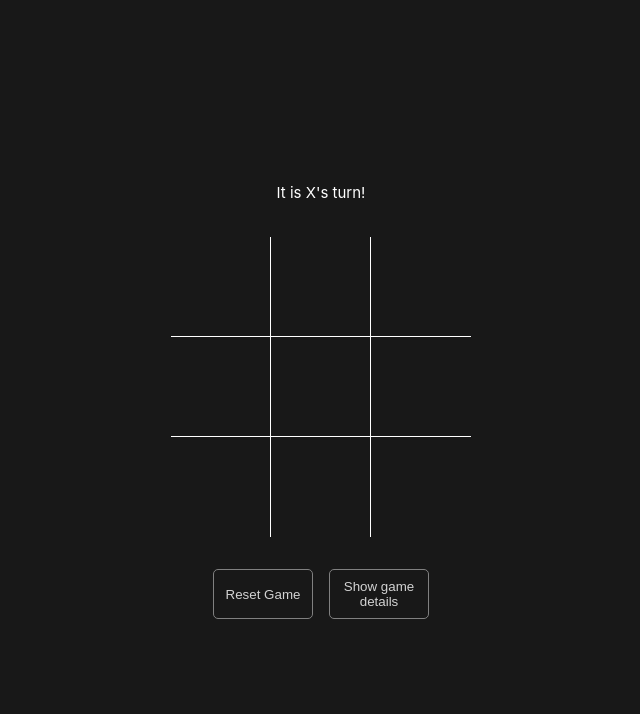
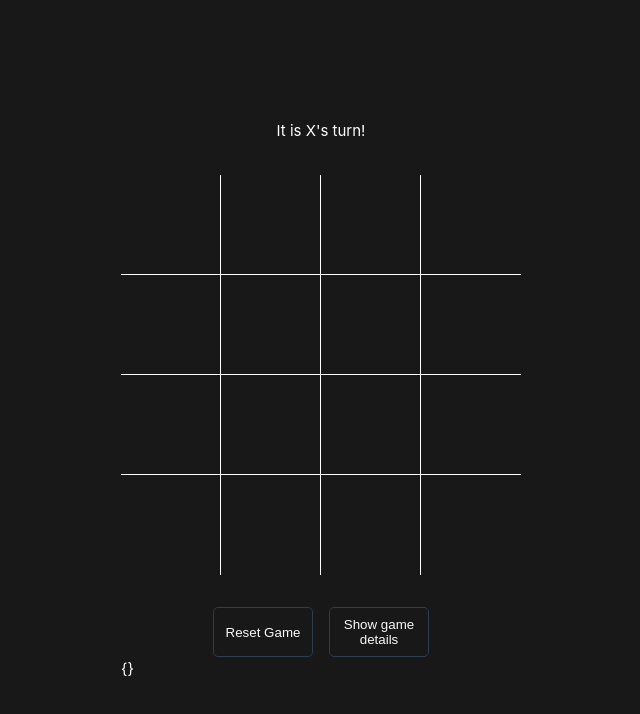
Before and after one commit to myapos/tic-tac-toe, a Vue app: page / in a window 1280 px wide. Shown: the top 714 px of the page, without its empty margins (319-959 px from the left). Built offline with nearby package versions, Linux system fonts and the light colour scheme.

Commit message:
splitted componentsand basic approach to detect winning cells along with styling

```diff
--- a/src/App.vue
+++ b/src/App.vue
@@ -1,6 +1,6 @@
 <template>
   <div class="tic-tac-toe-container">
-    <tic-tac-toe :N="3" :M="3"></tic-tac-toe>
+    <tic-tac-toe :N="4" :M="3"></tic-tac-toe>
   </div>
 </template>
 
--- a/src/assets/base.css
+++ b/src/assets/base.css
@@ -21,6 +21,9 @@
   --vt-c-text-dark-2: rgba(235, 235, 235, 0.64);
 
   --border: 1px solid var(--vt-c-white);
+
+  --highlight-color: green;
+  --border-color: gray;
 }
 
 /* semantic color variables for this project */
--- a/src/components/DisplayGrid.vue
+++ b/src/components/DisplayGrid.vue
@@ -1,24 +1,13 @@
 <template>
   <div class="grid-container" :style="containerStyles">
     <template v-for="(row, rowIdx) in grid" :key="rowIdx">
-      <div
-        v-for="(mark, colIdx) in row"
-        :key="colIdx"
-        :class="buildClassNames({ rowIdx, colIdx, length: grid.length })"
-        @click.prevent="$emit('click-cell', { rowIdx, colIdx })"
-      >
-        {{ mark || '' }}
-      </div>
+      <grid-cell :row="row" :grid="grid" :rowIdx="rowIdx" :onClick="handleClickCell"></grid-cell>
     </template>
   </div>
 </template>
 
 <script lang="ts">
-interface buildClassNamesI {
-  rowIdx: number
-  colIdx: number
-  length: number
-}
+import GridCell from './ui/GridCell.vue'
 
 export default {
   props: {
@@ -28,6 +17,7 @@ export default {
     }
   },
   emits: ['click-cell'],
+  components: { GridCell },
   name: 'DisplayGrid',
   data() {
     return {
@@ -38,46 +28,8 @@ export default {
     }
   },
   methods: {
-    buildClassNames({ rowIdx, colIdx, length }: buildClassNamesI): string {
-      let classes = 'grid-cell'
-      const isFirstRow = rowIdx === 0
-      const isLastRow = rowIdx === length - 1
-      const isFirstCol = colIdx === 0
-      const isLastCol = colIdx === length - 1
-
-      if (isFirstRow && isFirstCol) {
-        return classes.concat(' first-row first-col')
-      }
-
-      if (isFirstRow && isLastCol) {
-        return classes.concat(' first-row last-col')
-      }
-
-      if (isLastRow && isFirstCol) {
-        return classes.concat(' last-row first-col')
-      }
-
-      if (isLastRow && isLastCol) {
-        return classes.concat(' last-row last-col')
-      }
-
-      if (isFirstRow) {
-        return classes.concat(' first-row')
-      }
-
-      if (isLastRow) {
-        return classes.concat(' last-row')
-      }
-
-      if (isFirstCol) {
-        return classes.concat(' first-col')
-      }
-
-      if (isLastCol) {
-        return classes.concat(' last-col')
-      }
-
-      return classes
+    handleClickCell(args) {
+      this.$emit('click-cell', args)
     }
   }
 }
@@ -88,24 +40,4 @@ export default {
   display: grid;
   border: 0px;
 }
-
-.grid-cell {
-  text-align: center;
-  border-bottom: var(--border);
-  border-right: var(--border);
-  font-size: 1.3rem;
-  padding: 2rem;
-}
-
-.grid-cell:hover {
-  cursor: pointer;
-}
-
-.grid-cell.last-row {
-  border-bottom: 0px;
-}
-
-.grid-cell.last-col {
-  border-right: 0px;
-}
 </style>
--- a/src/components/TicTacToe.vue
+++ b/src/components/TicTacToe.vue
@@ -7,10 +7,11 @@
         <reset-game :onReset="handleReset"></reset-game>
         <custom-button @click="toggleDetails">Show game details</custom-button>
       </div>
-      <div class="info" v-show="showDetails">Looking for {{ M }} consecutive values</div>
+      <div class="gameDetails" v-show="showDetails">Looking for {{ M }} consecutive values</div>
     </app-controls>
   </div>
   <div v-else>Not valid N,M parameters</div>
+  <div>{{ gameResult }}</div>
 </template>
 
 <script lang="ts">
@@ -58,7 +59,8 @@ export default {
       X,
       O,
       isXTurn: true,
-      showDetails: false
+      showDetails: false,
+      gameResult: {}
     }
   },
   computed: {},
@@ -101,6 +103,12 @@ export default {
 
       if (rowResult.won) {
         this.setFeedback(`Player ${rowResult.winner} wins!`)
+        this.setGameResult({
+          rowIdx,
+          colIdx,
+          winner: rowResult.winner,
+          type: 'row'
+        })
         return
       }
 
@@ -115,6 +123,12 @@ export default {
 
       if (colResult.won) {
         this.setFeedback(`Player ${colResult.winner} wins!`)
+        this.setGameResult({
+          rowIdx,
+          colIdx,
+          winner: colResult.winner,
+          type: 'col'
+        })
         return
       }
 
@@ -129,6 +143,12 @@ export default {
 
       if (primaryDiagonalResult.won) {
         this.setFeedback(`Player ${primaryDiagonalResult.winner} wins!`)
+        this.setGameResult({
+          rowIdx,
+          colIdx,
+          winner: primaryDiagonalResult.winner,
+          type: 'primary'
+        })
         return
       }
 
@@ -143,6 +163,12 @@ export default {
 
       if (secondaryDiagonalResult.won) {
         this.setFeedback(`Player ${secondaryDiagonalResult.winner} wins!`)
+        this.setGameResult({
+          rowIdx,
+          colIdx,
+          winner: secondaryDiagonalResult.winner,
+          type: 'secondary'
+        })
         return
       }
       this.setGrid(newGrid)
@@ -176,6 +202,10 @@ export default {
       this.setIsXTurn()
       this.setFeedback("It is X's turn!")
       this.pos = []
+      this.gameResult = {}
+    },
+    setGameResult(result) {
+      this.gameResult = result
     }
   },
   watch: {
@@ -201,9 +231,9 @@ export default {
   align-items: center;
 }
 
-.info {
+.gameDetails {
   font-size: 0.8rem;
-  color: lightgrey;
+  color: var(--vt-c-text-dark-2);
   padding: 5px;
   text-align: center;
 }
--- a/src/components/checkUtils/checkColumns.ts
+++ b/src/components/checkUtils/checkColumns.ts
@@ -3,15 +3,19 @@ import type { checkI } from './types'
 const checkColumns = ({ grid, startRowIdx, startColIdx, lookingFor, target }: checkI) => {
   let i = startRowIdx,
     j = startColIdx
-  let countValues = 0
+  let countValuesUp = 0
+  let countValuesDown = 0
 
   //search up
   while (i >= 0 && grid[i][j] === lookingFor) {
-    countValues++
+    countValuesUp++
     i--
   }
 
-  if (countValues === target) {
+  if (countValuesUp === target) {
+    for (let c = 0; c < target; c++) {
+      grid[startRowIdx - c][startColIdx] = `${lookingFor} - W`
+    }
     // winner
     return {
       winner: lookingFor,
@@ -24,11 +28,17 @@ const checkColumns = ({ grid, startRowIdx, startColIdx, lookingFor, target }: ch
 
   //search down from the next row
   while (i < grid.length && grid[i][j] === lookingFor) {
-    countValues++
+    countValuesDown++
     i++
   }
 
-  if (countValues === target) {
+  if (countValuesUp + countValuesDown === target) {
+    for (let c = 0; c < target; c++) {
+      const winCellRowIdx = startRowIdx - countValuesUp + c + 1
+
+      grid[winCellRowIdx][startColIdx] = `${lookingFor} - W`
+    }
+
     // winner
     return {
       winner: lookingFor,
--- a/src/components/checkUtils/checkPrimaryDiagonal.ts
+++ b/src/components/checkUtils/checkPrimaryDiagonal.ts
@@ -3,16 +3,20 @@ import type { checkI } from './types'
 const checkPrimaryDiagonal = ({ grid, startRowIdx, startColIdx, lookingFor, target }: checkI) => {
   let i = startRowIdx,
     j = startColIdx
-  let countValues = 0
+  let countValuesUp = 0
+  let countValuesDown = 0
 
   //search up
   while (i >= 0 && j >= 0 && grid[i][j] === lookingFor) {
-    countValues++
+    countValuesUp++
     i--
     j--
   }
 
-  if (countValues === target) {
+  if (countValuesUp === target) {
+    for (let c = 0; c < target; c++) {
+      grid[startRowIdx - c][startColIdx - c] = `${lookingFor} - W`
+    }
     // winner
     return {
       winner: lookingFor,
@@ -25,12 +29,18 @@ const checkPrimaryDiagonal = ({ grid, startRowIdx, startColIdx, lookingFor, targ
 
   //search down
   while (i < grid.length && j < grid.length && grid[i][j] === lookingFor) {
-    countValues++
+    countValuesDown++
     i++
     j++
   }
 
-  if (countValues === target) {
+  if (countValuesUp + countValuesDown === target) {
+    for (let c = 0; c < target; c++) {
+      const winCellRowIdx = startRowIdx - countValuesUp + c + 1
+      const winCellColIdx = startColIdx - countValuesUp + c + 1
+
+      grid[winCellRowIdx][winCellColIdx] = `${lookingFor} - W`
+    }
     // winner
     return {
       winner: lookingFor,
--- a/src/components/checkUtils/checkRow.ts
+++ b/src/components/checkUtils/checkRow.ts
@@ -3,15 +3,20 @@ import type { checkI } from './types'
 const checkRow = ({ grid, startRowIdx, startColIdx, lookingFor, target }: checkI) => {
   let i = startRowIdx,
     j = startColIdx
-  let countValues = 0
+  let countValuesLeft = 0
+  let countValuesRight = 0
 
   //search left
   while (j >= 0 && grid[i][j] === lookingFor) {
-    countValues++
+    countValuesLeft++
     j--
   }
 
-  if (countValues === target) {
+  if (countValuesLeft === target) {
+    // mark winning cells with special value
+    for (let c = startColIdx; c >= startColIdx - target + 1; c--) {
+      grid[i][c] = `${lookingFor} - W`
+    }
     // winner
     return {
       winner: lookingFor,
@@ -24,11 +29,18 @@ const checkRow = ({ grid, startRowIdx, startColIdx, lookingFor, target }: checkI
 
   //search right
   while (j < grid.length && grid[i][j] === lookingFor) {
-    countValues++
+    countValuesRight++
     j++
   }
 
-  if (countValues === target) {
+  if (countValuesLeft + countValuesRight === target) {
+    for (
+      let c = startColIdx - (countValuesLeft - 1);
+      c <= startColIdx + target - countValuesLeft;
+      c++
+    ) {
+      grid[i][c] = `${lookingFor} - W`
+    }
     // winner
     return {
       winner: lookingFor,
--- a/src/components/checkUtils/checkSecondaryDiagonal.ts
+++ b/src/components/checkUtils/checkSecondaryDiagonal.ts
@@ -3,16 +3,21 @@ import type { checkI } from './types'
 const checkSecondaryDiagonal = ({ grid, startRowIdx, startColIdx, lookingFor, target }: checkI) => {
   let i = startRowIdx,
     j = startColIdx
-  let countValues = 0
+  let countValuesUp = 0
+  let countValuesDown = 0
 
   //search up
   while (i >= 0 && j < grid.length && grid[i][j] === lookingFor) {
-    countValues++
+    countValuesUp++
     i--
     j++
   }
 
-  if (countValues === target) {
+  if (countValuesUp === target) {
+    for (let c = 0; c < target; c++) {
+      grid[startRowIdx - c][startColIdx + c] = `${lookingFor} - W`
+    }
+
     // winner
     return {
       winner: lookingFor,
@@ -25,12 +30,19 @@ const checkSecondaryDiagonal = ({ grid, startRowIdx, startColIdx, lookingFor, ta
 
   //search down from the next cell in secondary diagonal
   while (i < grid.length && j < grid.length && grid[i][j] === lookingFor) {
-    countValues++
+    countValuesDown++
     i++
     j--
   }
 
-  if (countValues === target) {
+  if (countValuesUp + countValuesDown === target) {
+    for (let c = 0; c < target; c++) {
+      const winCellRowIdx = startRowIdx - countValuesUp + c + 1
+      const winCellColIdx = startColIdx + countValuesUp - c - 1
+
+      grid[winCellRowIdx][winCellColIdx] = `${lookingFor} - W`
+    }
+
     // winner
     return {
       winner: lookingFor,
--- a/src/components/ui/CustomButton.vue
+++ b/src/components/ui/CustomButton.vue
@@ -18,15 +18,14 @@ button {
   height: 50px;
   display: block;
   background: none;
-  border: 1px solid grey;
-  outline: 1px;
-  color: lightgrey;
+  border: 1px solid var(--vt-c-indigo);
+  color: var(--color-background-soft);
   border-radius: 5px;
 }
 
 button:hover {
   cursor: pointer;
   filter: brightness(150%);
-  border-color: green;
+  border-color: var(--vt-c-divider-dark-2);
 }
 </style>
--- /dev/null
+++ b/src/components/ui/GridCell.vue
@@ -0,0 +1,128 @@
+<template>
+  <div
+    v-for="(mark, colIdx) in row"
+    :key="colIdx"
+    :class="buildClassNames({ rowIdx, colIdx, length: grid.length })"
+    @click="onClick({ rowIdx, colIdx })"
+  >
+    {{ mark || '' }}
+  </div>
+</template>
+<script lang="ts">
+interface buildClassNamesI {
+  rowIdx: number
+  colIdx: number
+  length: number
+}
+
+export default {
+  name: 'GridCell',
+  emits: ['click-cell'],
+  data() {
+    return {
+      winningRange: {
+        startRow: 1,
+        endRow: 3,
+        startWinCol: 1,
+        endWinCol: 3,
+        mode: 'primary'
+      }
+    }
+  },
+  props: {
+    row: {
+      type: Array<String>,
+      required: true
+    },
+    grid: {
+      type: Array<Array<String>>,
+      required: true
+    },
+    rowIdx: {
+      type: Number,
+      required: true
+    },
+    onClick: {
+      type: Function,
+      required: true
+    }
+  },
+  computed: {},
+  methods: {
+    isWinningCell({ rowIdx, colIdx }: buildClassNamesI): boolean {
+      return this.grid[rowIdx][colIdx].includes('W')
+    },
+    buildClassNames({ rowIdx, colIdx, length }: buildClassNamesI): string {
+      let classes = 'grid-cell'
+      const isFirstRow = rowIdx === 0
+      const isLastRow = rowIdx === length - 1
+      const isFirstCol = colIdx === 0
+      const isLastCol = colIdx === length - 1
+
+      if (this.isWinningCell({ rowIdx, colIdx, length })) {
+        return classes.concat(' grid-cell-winning')
+      }
+
+      if (isFirstRow && isFirstCol) {
+        return classes.concat(' first-row first-col')
+      }
+
+      if (isFirstRow && isLastCol) {
+        return classes.concat(' first-row last-col')
+      }
+
+      if (isLastRow && isFirstCol) {
+        return classes.concat(' last-row first-col')
+      }
+
+      if (isLastRow && isLastCol) {
+        return classes.concat(' last-row last-col')
+      }
+
+      if (isFirstRow) {
+        return classes.concat(' first-row')
+      }
+
+      if (isLastRow) {
+        return classes.concat(' last-row')
+      }
+
+      if (isFirstCol) {
+        return classes.concat(' first-col')
+      }
+
+      if (isLastCol) {
+        return classes.concat(' last-col')
+      }
+
+      return classes
+    }
+  }
+}
+</script>
+<style scoped>
+.grid-cell {
+  text-align: center;
+  border-bottom: var(--border);
+  border-right: var(--border);
+  font-size: 1.3rem;
+  padding: 2rem;
+}
+
+.grid-cell:hover {
+  background-color: var(--vt-c-text-light-1);
+  cursor: pointer;
+}
+
+.grid-cell.last-row {
+  border-bottom: 0px;
+}
+
+.grid-cell.last-col {
+  border-right: 0px;
+}
+
+.grid-cell-winning {
+  background-color: var(--vt-c-text-light-1);
+}
+</style>
```
